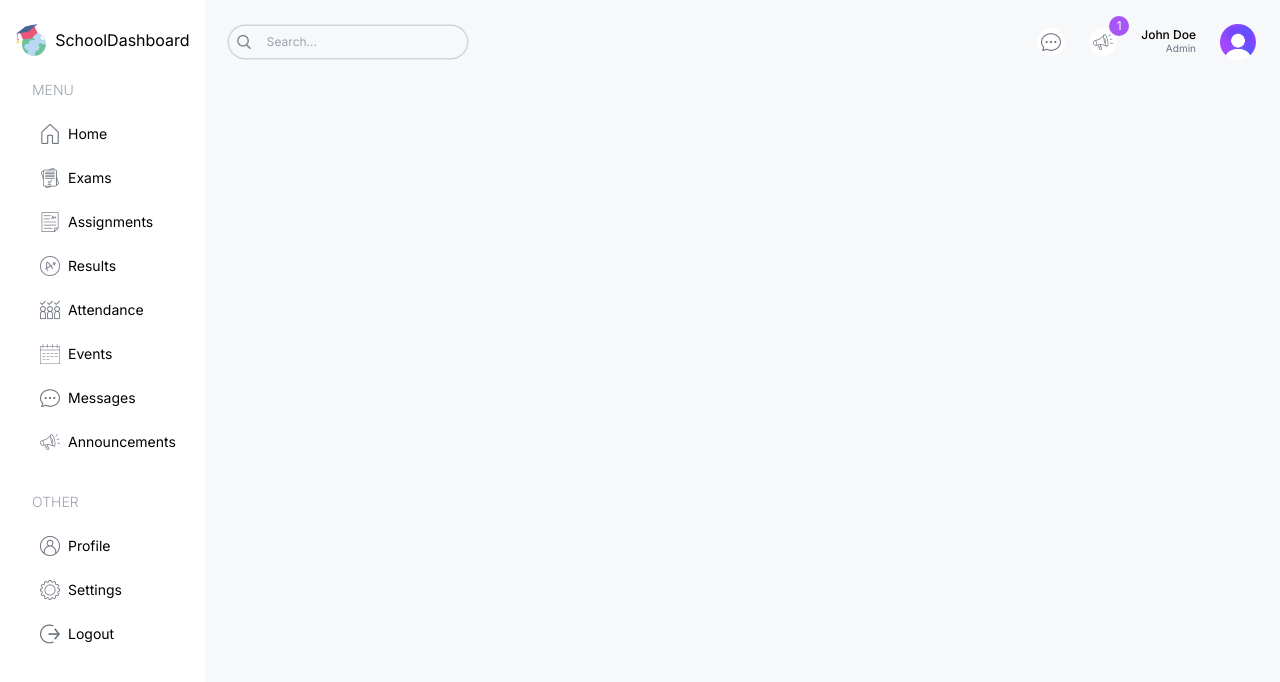
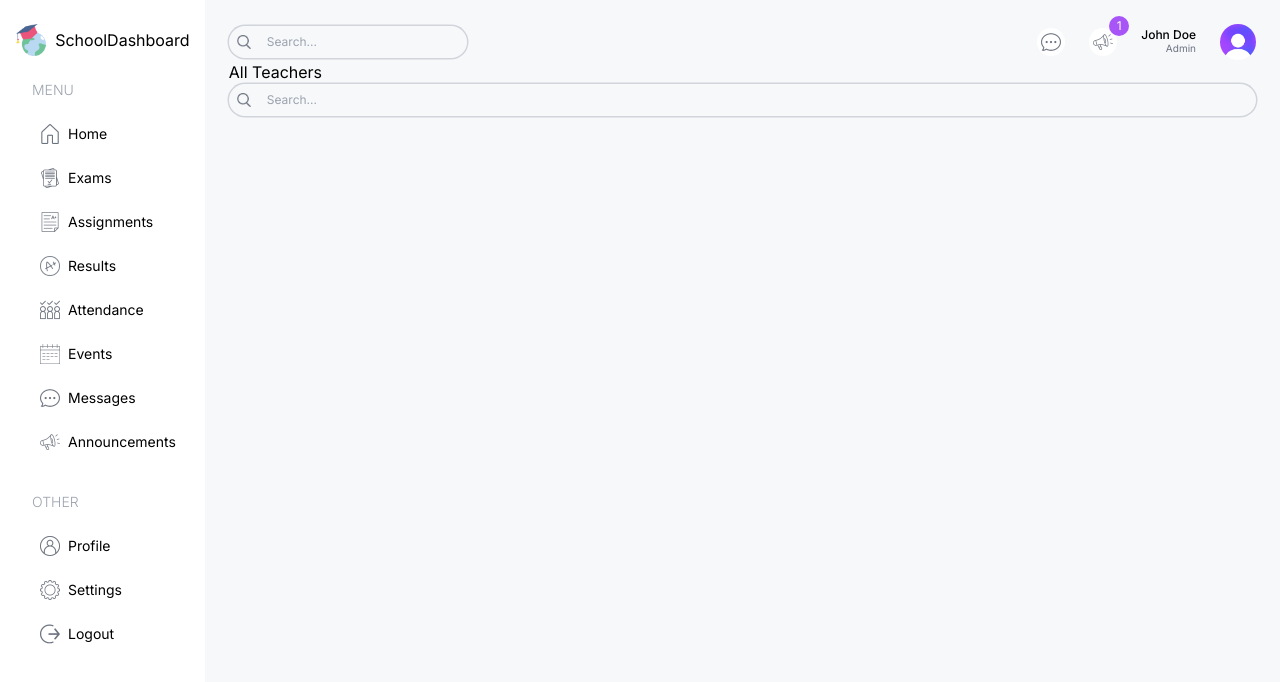
Before and after one commit to Likhon22/School-Management-Dashboard, a Next.js app: page /list/teachers in a window 1280 px wide. Shown: the top 682 px of the page. Built offline with nearby package versions, Linux system fonts and the light colour scheme.

Commit message:
feat:updated SInput components

```diff
--- a/src/app/(dashboard)/list/teachers/page.tsx
+++ b/src/app/(dashboard)/list/teachers/page.tsx
@@ -1,10 +1,15 @@
+import SInput from "@/components/ui/SInput";
 
 const TeacherList = () => {
-    return (
-        <div>
-
-        </div>
-    );
+  return (
+    <div>
+      {/* Top */}
+      <h1>All Teachers</h1>
+      <div className="">
+        <SInput />
+      </div>
+    </div>
+  );
 };
 
 export default TeacherList;
--- a/src/components/ui/SInput.tsx
+++ b/src/components/ui/SInput.tsx
@@ -1,22 +1,28 @@
 "use client";
 import { InputHTMLAttributes } from "react";
 import clsx from "clsx";
+import Image from "next/image";
 type InputProps = {
   placeholder?: string;
   type?: "text" | "password" | "email" | "number";
   className?: string;
 } & InputHTMLAttributes<HTMLInputElement>;
-const SInput = ({ placeholder, type, className, ...props }: InputProps) => {
+const SInput = ({
+  placeholder = "Search...",
+  type = "text",
+  className,
+  ...props
+}: InputProps) => {
   return (
-    <input
-      className={clsx(
-        "border rounded-md p-1 bg-white focus:outline-none focus:border-red-100 focus:ring-1 focus:ring-red-100 text-sm w-full",
-        className
-      )}
-      {...props}
-      placeholder={placeholder}
-      type={type}
-    />
+    <div className="hidden md:flex items-center gap-2 text-xs rounded-full ring-[1.5px] ring-gray-300 px-2 ">
+      <Image src="/search.png" alt="search" width={14} height={14} />
+      <input
+        {...props}
+        type={type}
+        placeholder={placeholder}
+        className={clsx("bg-transparent w-[200px] p-2 outline-none", className)}
+      />
+    </div>
   );
 };
 
```
